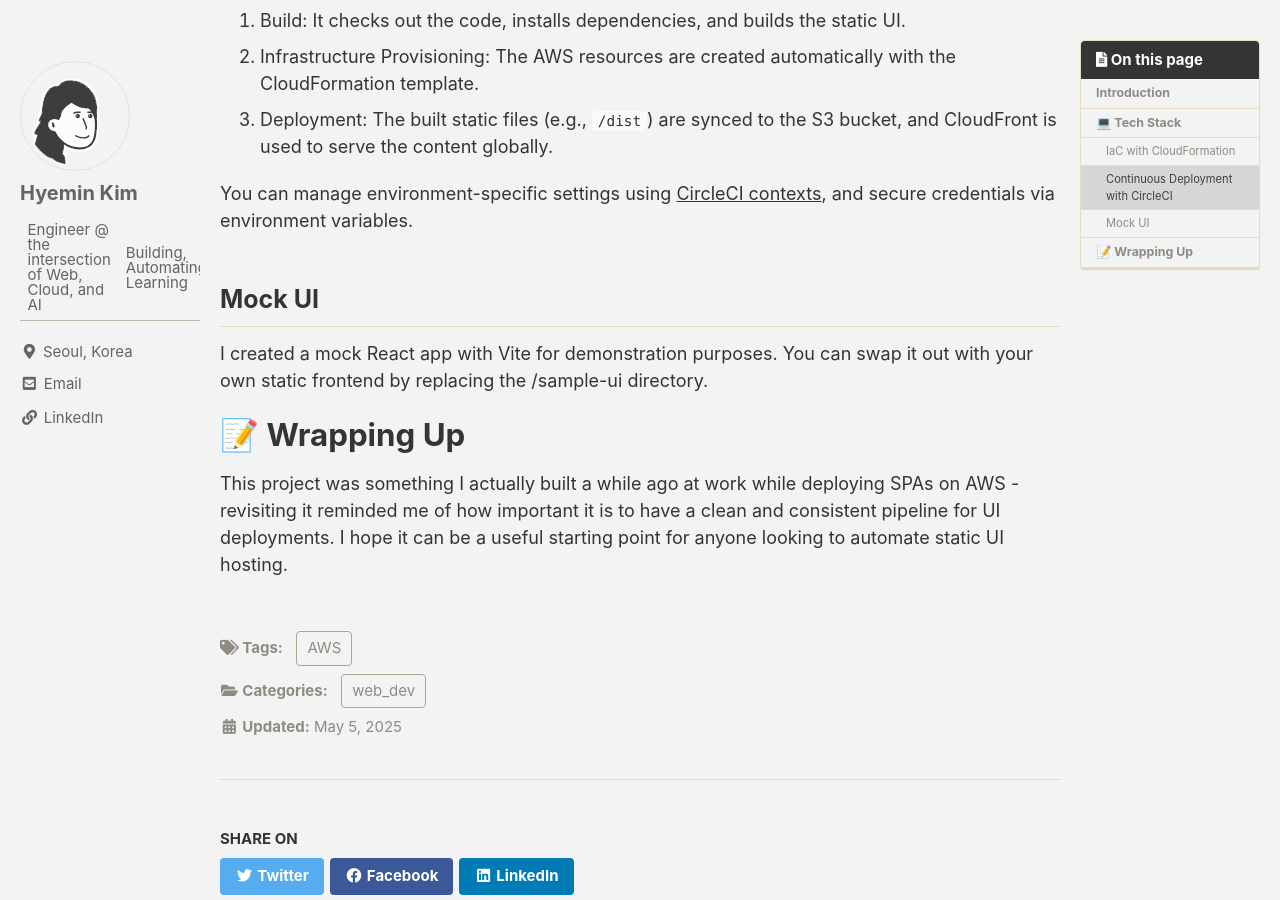
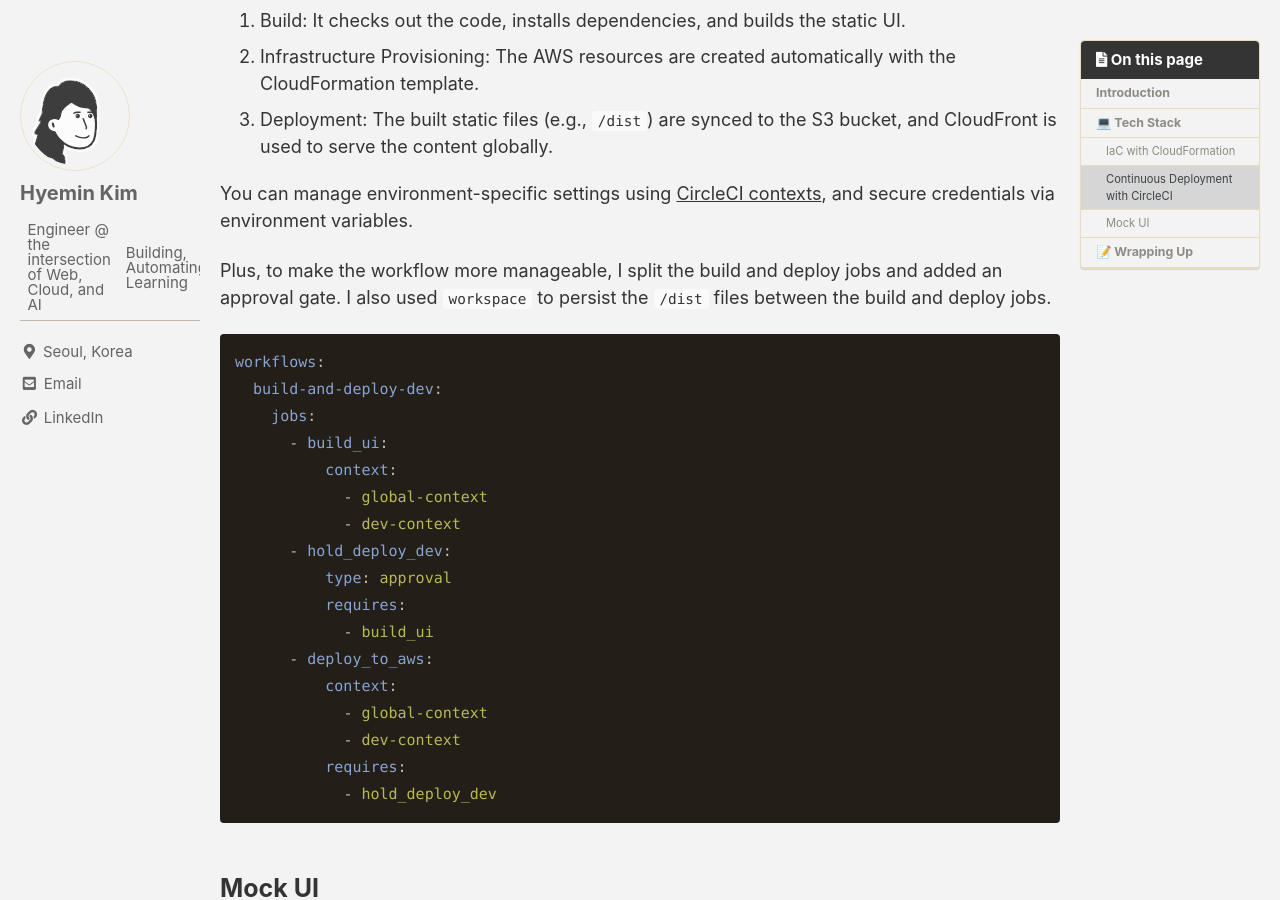
Before and after one commit to hkim-dev/hkim-dev.github.io, a Jekyll site: the page built from _posts/2025-05-04-Automating Static UI Deployment with AWS + CloudFormation + CircleCI.md, in a window 1280 px wide and 900 px high, scrolled down 2323 px. Built offline with Jekyll 4.4.1, drawn with Linux system fonts in a browser that asks for light colours; cached includes are drawn as plain includes; comment, search, counter and statistics services are not loaded.

Commit message:
code snippet from circleci config

````diff
--- a/_posts/2025-05-04-Automating Static UI Deployment with AWS + CloudFormation + CircleCI.md
+++ b/_posts/2025-05-04-Automating Static UI Deployment with AWS + CloudFormation + CircleCI.md
@@ -65,6 +65,28 @@ CircleCI handles the build and deployment pipeline from start to finish:
 
 You can manage environment-specific settings using [CircleCI contexts](https://circleci.com/docs/contexts/), and secure credentials via environment variables.
 
+Plus, to make the workflow more manageable, I split the build and deploy jobs and added an approval gate. I also used `workspace` to persist the `/dist` files between the build and deploy jobs.
+
+```yaml
+workflows:
+  build-and-deploy-dev:
+    jobs:
+      - build_ui:
+          context:
+            - global-context
+            - dev-context
+      - hold_deploy_dev:
+          type: approval
+          requires:
+            - build_ui
+      - deploy_to_aws:
+          context:
+            - global-context
+            - dev-context
+          requires:
+            - hold_deploy_dev
+```
+
 ## Mock UI
 I created a mock React app with Vite for demonstration purposes. You can swap it out with your own static frontend by replacing the /sample-ui directory.
 
````
